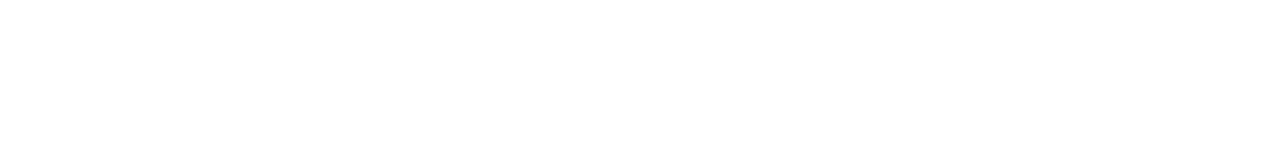
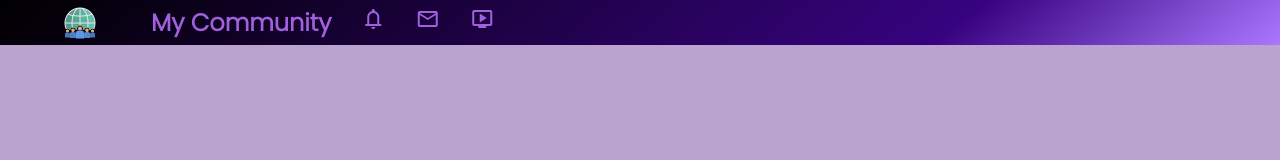
Before and after one commit to EdgardSchmitz/projeto-comunidades, a plain HTML site: page páginas/first_page.html in a window 1280 px wide. Drawn offline with nearby package versions, Linux system fonts and the light colour scheme.

Commit message:
Criando página inicial

```diff
--- a/páginas/css/first_page.css
+++ b/páginas/css/first_page.css
@@ -0,0 +1,50 @@
+@import url('https://fonts.googleapis.com/css2?family=Poppins:wght@200;300&display=swap');
+
+*{
+    margin: 0;
+    padding: 0;
+    font-family: 'Poppins', sans-serif;
+}
+
+body{
+    background: rgb(187, 163, 207);
+}
+
+nav{
+    display: flex;
+    align-items: center;
+    justify-content: space-between;
+    background: linear-gradient(142deg, rgba(0, 0, 0, 1) 0%, rgba(55, 3, 128, 1) 74%, rgba(171, 119, 255, 1) 100%);
+    padding: 5px 5%;
+    color: rgb(161, 96, 221);
+}
+
+.logo{
+    width: 160px;
+    margin-right: 45px;
+}
+
+.nav_left{
+    display: flex;
+    align-items: center;
+}
+
+.nav_left ul li{
+    list-style: none;
+    display: inline-block;
+}
+
+.nav_left ul li span{
+    width: 20px;
+    margin: 0 15px;
+}
+
+.nav_left img{
+    width: 32px;
+    margin-right: 55px;
+    margin-left: 0px;
+}
+
+.nav_left h1{
+    margin-right: 15px;
+}
--- a/páginas/css/style.css
+++ b/páginas/css/style.css
@@ -11,7 +11,7 @@
     width: 92%;
     margin-left: 100px;
     margin-right: 150px;
-    margin-top: 30px;
+    margin-top: 20px;
     display: flex;
     justify-content: space-between;
 }
@@ -23,6 +23,7 @@
     display: flex;
     justify-content: flex-start;
     align-items: left;
+    margin-top: 10px;
 }
 
 .icon {
--- a/páginas/first_page.html
+++ b/páginas/first_page.html
@@ -5,4 +5,29 @@
     <meta http-equiv="X-UA-Compatible" content="IE=edge">
     <meta name="viewport" content="width=device-width, initial-scale=1.0">
     <link rel="stylesheet" href="css/first_page.css">
-    <link rel="shortcut icon" href="img/comunidade.png">
+    <link rel="shortcut icon" href="img/comunidade16px.png">
+    <link rel="stylesheet" href="https://fonts.googleapis.com/css2?family=Material+Symbols+Outlined:opsz,wght,FILL,GRAD@20..48,100..700,0..1,-50..200" />
+</head>
+
+<body>
+    <nav>
+    <!-- Inicio logo e icones -->
+    <div class="nav_left">
+        <img src="img/comunidade32px.png" alt="Logo de uma comunidade">
+        <h1>My Community</h1>
+        <ul>
+            <li><span class="material-symbols-outlined">notifications</span></li>
+            <li><span class="material-symbols-outlined">mail</span></li>
+            <li><span class="material-symbols-outlined">live_tv</span></li>
+        </ul>
+
+    </div>
+    <!-- Fim logo e icones -->
+
+    <!-- Inicio Menu e Busca -->
+    <div class="nav_right">
+
+    </div>
+</nav>
+</body>
+</html>
```
Also changed, not shown: index.html (+1 -1 lines), páginas/cadastro.html (+2 -2 lines).
